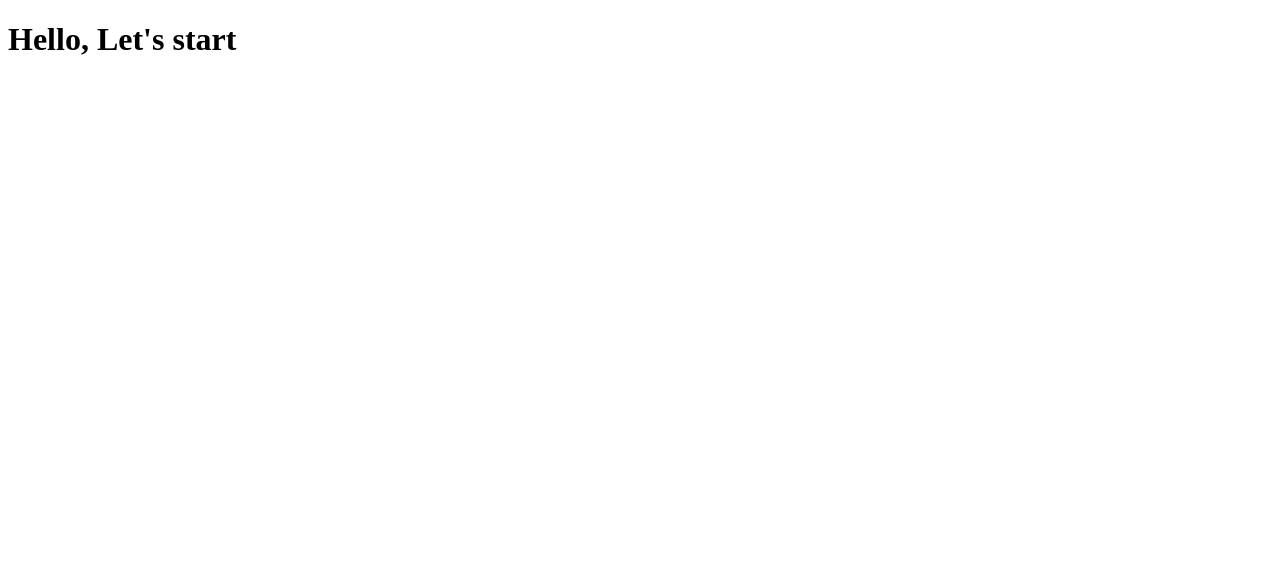
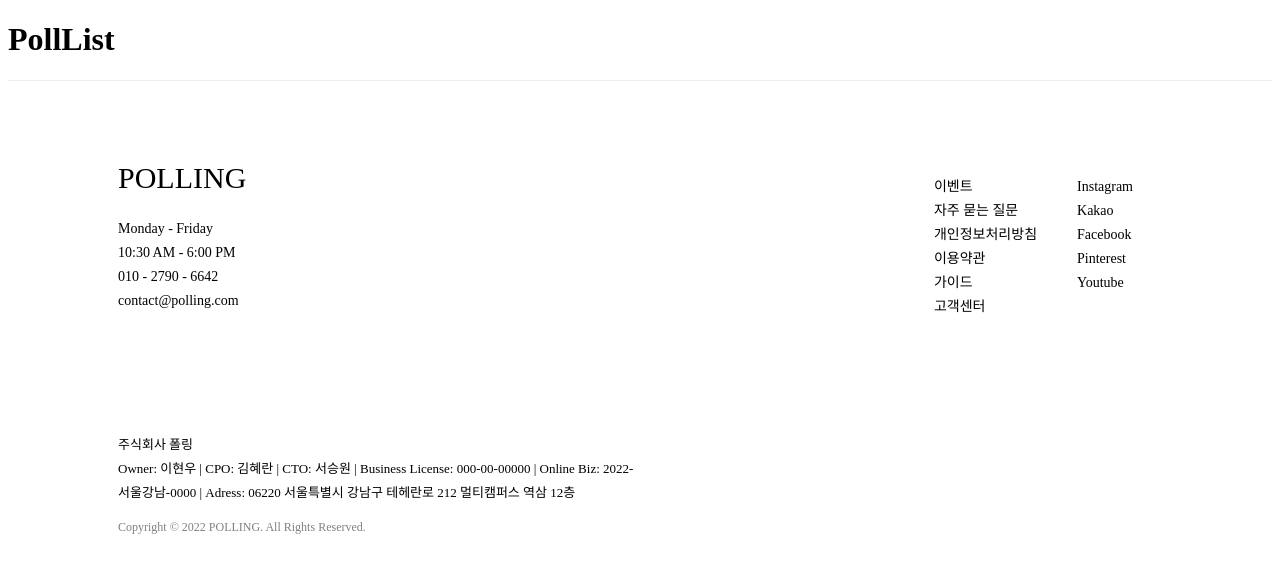
Before and after one commit to bgh1906/POLLING, a React (Create React App) app in the folder frontend/: page /polllist in a window 1280 px wide. Shown: the top 572 px of the page. Built offline with nearby package versions, Linux system fonts and the light colour scheme.

Commit message:
[FE]feat: Initial Footer

```diff
--- a/frontend/src/components/layout/Footer.jsx
+++ b/frontend/src/components/layout/Footer.jsx
@@ -1,11 +1,49 @@
-
-
+import styles from "./Footer.module.css";
 
 function Footer() {
-
-    return (
-        <h1> Hello, Let's start </h1>
-    );
+  return (
+    <div className={styles.footer}>
+      <div className={styles.company_Info}>
+        <div className={styles.ci_contact}>POLLING</div>
+        <div className={styles.ci_contents}>
+          Monday - Friday
+          <br />
+          10:30 AM - 6:00 PM
+          <br />
+          010 - 2790 - 6642
+          <br />
+          contact@polling.com
+        </div>
+      </div>
+      <div className={styles.ft_menu}>
+        <ul>
+          <li>이벤트</li>
+          <li>자주 묻는 질문</li>
+          <li>개인정보처리방침</li>
+          <li>이용약관</li>
+          <li>가이드</li>
+          <li>고객센터</li>
+        </ul>
+        <ul>
+          <li>Instagram</li>
+          <li>Kakao</li>
+          <li>Facebook</li>
+          <li>Pinterest</li>
+          <li>Youtube</li>
+        </ul>
+      </div>
+      <div className={styles.ft_subInfo}>
+        주식회사 폴링
+        <br />
+        Owner: 이현우 | CPO: 김혜란 | CTO: 서승원 | Business License:
+        000-00-00000 | Online Biz: 2022-서울강남-0000 | Adress: 06220 서울특별시
+        강남구 테헤란로 212 멀티캠퍼스 역삼 12층
+      </div>
+      <div className={styles.ft_copyright}>
+        Copyright © 2022 POLLING. All Rights Reserved.
+      </div>
+    </div>
+  );
 }
 
 export default Footer;
--- /dev/null
+++ b/frontend/src/components/layout/Footer.module.css
@@ -0,0 +1,46 @@
+.footer {
+  border-top: 1px solid #eee;
+  padding: 80px 110px;
+  position: relative;
+  font-weight: 300;
+}
+
+.company_Info {
+}
+
+.ci_contact {
+  font-size: 30px;
+  font-weight: 500;
+}
+
+.ci_contents {
+  font-size: 14px;
+  line-height: 24px;
+  margin-top: 22px;
+}
+
+.ft_menu {
+  position: absolute;
+  display: flex;
+  font-size: 14px;
+  right: 139px;
+  top: 80px;
+  line-height: 24px;
+}
+
+.ft_subInfo {
+  margin-top: 120px;
+  font-size: 13px;
+  line-height: 24px;
+  width: 50%;
+}
+
+.ft_copyright {
+  margin-top: 15px;
+  font-size: 12px;
+  color: gray;
+}
+
+li {
+  list-style: none;
+}
--- a/frontend/src/routes/PollList.jsx
+++ b/frontend/src/routes/PollList.jsx
@@ -1,11 +1,12 @@
-
-
+import Footer from "../components/layout/Footer";
 
 function PollList() {
-
-    return (
-        <h1> Hello, Let's start </h1>
-    );
+  return (
+    <div>
+      <h1> PollList </h1>
+      <Footer />
+    </div>
+  );
 }
 
 export default PollList;
```
